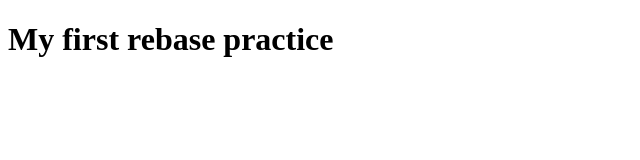
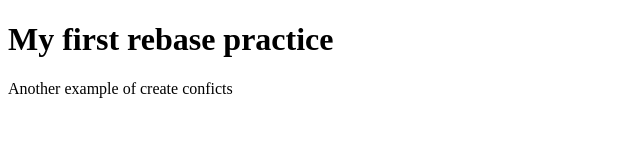
Before and after one commit to KelvinPhu/git-github-learning, a plain HTML site: page index.html in a window 1280 px wide. Shown: the whole page, without its empty margins (0-640 px from the left). Drawn offline with Linux system fonts and the light colour scheme.

Commit message:
create some conflict on local machine and on remote server

```diff
--- a/index.html
+++ b/index.html
@@ -7,6 +7,7 @@
 
     <h1>My first rebase practice</h1>
 
+    <p>Another example of create conficts</p>
 
 </body>
 </html>
```
